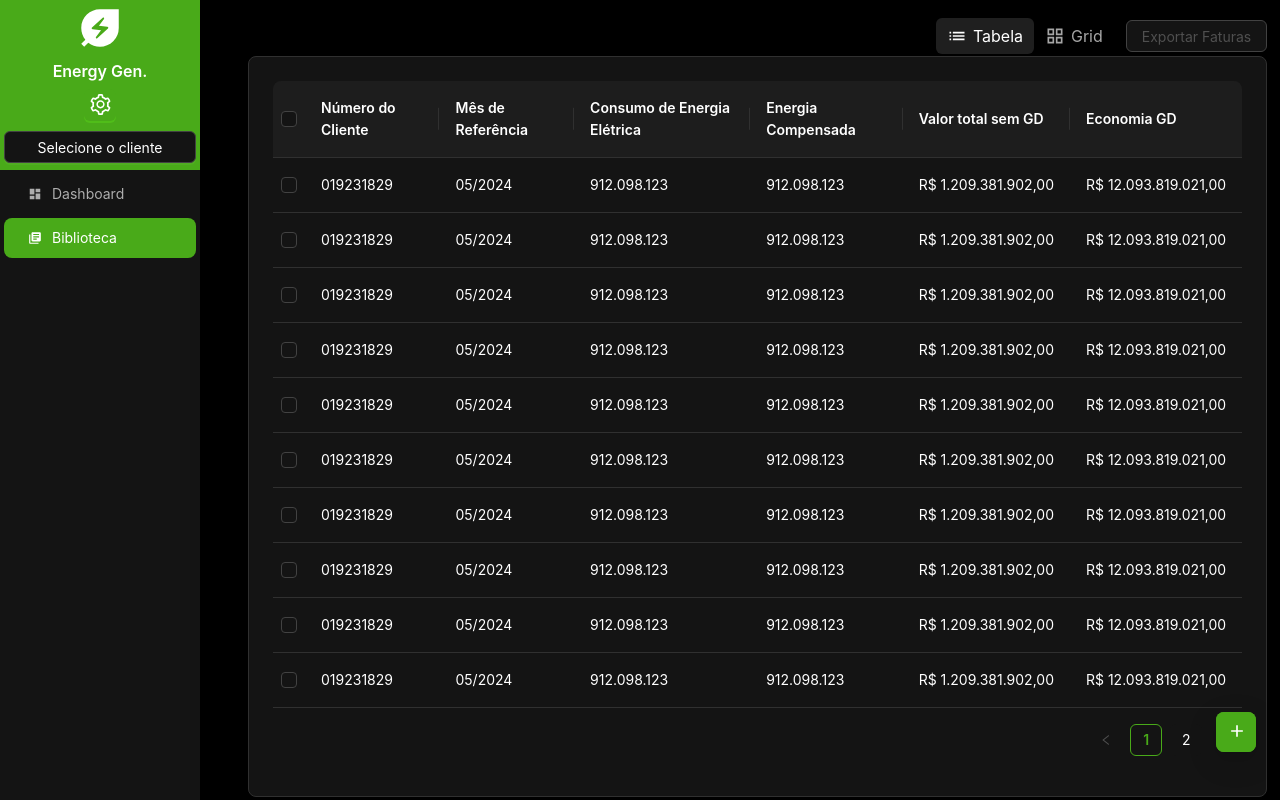
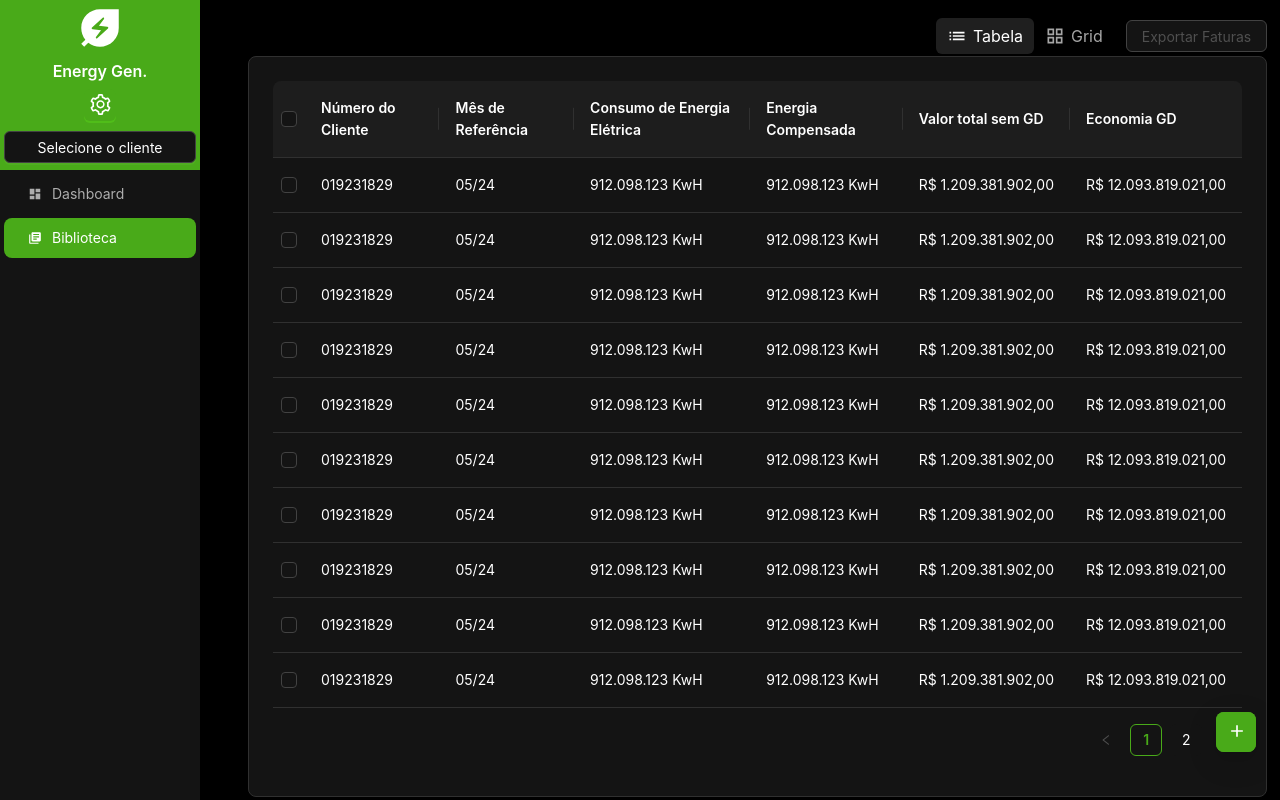
Before and after one commit to nittts/energy-bill-handle-panel, a React (Vite) app in the folder frontend/: page /library in a window 1280 px wide. Built offline with nearby package versions, Linux system fonts and the light colour scheme.

Commit message:
feat: includes adjustments to table column header and responsitivity to the same

```diff
--- a/frontend/src/components/Card/Card.description.tsx
+++ b/frontend/src/components/Card/Card.description.tsx
@@ -15,8 +15,8 @@ function CardDescription(infos: Omit<Bill, 'id'>) {
   const items = [
     { key: "CardDescription_clientNumber", label: "N. cliente", children: clientNumber },
     { key: "CardDescription_referenceMonth", label: "Mês de Referência", children: FormattersUtils.formatDate(referenceMonth) },
-    { key: "CardDescription_energyConsumption", label: "Consumo de Energia Elétrica", children: FormattersUtils.formatNumber(energyConsumption) },
-    { key: "CardDescription_energyReimbursed", label: "Energia Compensada", children: FormattersUtils.formatNumber(energyReimbursed) },
+    { key: "CardDescription_energyConsumption", label: "Consumo de Energia Elétrica", children: FormattersUtils.formatNumber(energyConsumption, 'KwH') },
+    { key: "CardDescription_energyReimbursed", label: "Energia Compensada", children: FormattersUtils.formatNumber(energyReimbursed, 'KwH') },
     { key: "CardDescription_gdTotal", label: "Valor total sem GD", children: FormattersUtils.formatCurrency(gdTotal) },
     { key: "CardDescription_gdEconomy", label: "Economia GD", children: FormattersUtils.formatCurrency(gdEconomy) },
   ];
--- a/frontend/src/components/Tables/Bills/Tables.bills.columns.tsx
+++ b/frontend/src/components/Tables/Bills/Tables.bills.columns.tsx
@@ -1,6 +1,8 @@
 import { Bill } from "@/@types/bill";
 import { FormattersUtils } from "@/utils/formatters";
-import { TableProps } from "antd";
+import { Flex, TableProps, Typography } from "antd";
+
+const { Text } = Typography;
 
 const getColumns = (): TableProps<Bill>["columns"] => {
   return [
@@ -8,36 +10,65 @@ const getColumns = (): TableProps<Bill>["columns"] => {
       title: "Número do Cliente",
       dataIndex: "clientNumber",
       key: "clientNumber",
+      responsive: ["sm"],
     },
     {
       title: "Mês de Referência",
       dataIndex: "referenceMonth",
       key: "referenceMonth",
       render: (referenceMonth) => FormattersUtils.formatDate(referenceMonth),
+      responsive: ["sm"],
     },
     {
       title: "Consumo de Energia Elétrica",
       dataIndex: "energyConsumption",
       key: "energyConsumption",
-      render: (energyConsumption) => FormattersUtils.formatNumber(energyConsumption),
+      render: (energyConsumption) => FormattersUtils.formatNumber(energyConsumption, "KwH"),
+      responsive: ["sm"],
     },
     {
       title: "Energia Compensada",
       dataIndex: "energyReimbursed",
       key: "energyReimbursed",
-      render: (energyReimbursed) => FormattersUtils.formatNumber(energyReimbursed),
+      render: (energyReimbursed) => FormattersUtils.formatNumber(energyReimbursed, "KwH"),
+      responsive: ["sm"],
     },
     {
       title: "Valor total sem GD",
       dataIndex: "gdTotal",
       key: "gdTotal",
       render: (gdTotal) => FormattersUtils.formatCurrency(gdTotal),
+      responsive: ["sm"],
     },
     {
       title: "Economia GD",
       dataIndex: "gdEconomy",
       key: "gdEconomy",
       render: (gdEconomy) => FormattersUtils.formatCurrency(gdEconomy),
+      responsive: ["sm"],
+    },
+    {
+      title: (
+        <Flex vertical gap={2}>
+          <Text>Número do Cliente</Text>
+          <Text>Mês de Referência</Text>
+          <Text>Consumo de Energia Elétrica</Text>
+          <Text>Energia Compensada</Text>
+          <Text>Valor total sem GD</Text>
+          <Text>Economia GD</Text>
+        </Flex>
+      ),
+      render: (_, record) => (
+        <Flex vertical gap={2}>
+          <Text>{`Número do Cliente: ${record.clientNumber}`}</Text>
+          <Text>{`Mês de Referência: ${FormattersUtils.formatDate(record.referenceMonth)}`}</Text>
+          <Text>{`Consumo de Energia Elétrica: ${FormattersUtils.formatNumber(record.energyConsumption, "KwH")}`}</Text>
+          <Text>{`Energia Compensada: ${FormattersUtils.formatNumber(record.energyReimbursed, "KwH")}`}</Text>
+          <Text>{`Valor total sem GD: ${FormattersUtils.formatCurrency(record.gdTotal)}`}</Text>
+          <Text>{`Economia GD: ${FormattersUtils.formatCurrency(record.gdEconomy)}`}</Text>
+        </Flex>
+      ),
+      responsive: ["xs"],
     },
   ];
 };
--- a/frontend/src/pages/Dashboard/Library/elements/TableContainer.element.tsx
+++ b/frontend/src/pages/Dashboard/Library/elements/TableContainer.element.tsx
@@ -23,7 +23,7 @@ function TableContainer({ onSelect, selected }: TableContainerProps) {
 
   return (
     <FadeIn>
-      <Card>
+      <Card style={{ overflow: "auto" }}>
         <BillsTable selected={selected} onSelect={onSelect} data={bills} />
       </Card>
     </FadeIn>
--- a/frontend/src/pages/Dashboard/Management/elements/LastBillsContainer.element.tsx
+++ b/frontend/src/pages/Dashboard/Management/elements/LastBillsContainer.element.tsx
@@ -16,7 +16,7 @@ function LastBillsContainer() {
 
   return (
     <FadeIn>
-      <Card>
+      <Card style={{ overflow: "auto" }}>
         <BillsTable data={bills} />
       </Card>
     </FadeIn>
--- a/frontend/src/utils/formatters.ts
+++ b/frontend/src/utils/formatters.ts
@@ -2,7 +2,7 @@ export class FormattersUtils {
   public static formatDate(date: Date | number) {
     const dateFormatter = new Intl.DateTimeFormat("pt-BR", {
       month: "numeric",
-      year: "numeric",
+      year: "2-digit",
       hour12: false,
     });
 
@@ -18,11 +18,11 @@ export class FormattersUtils {
     return amountFormater.format(currency);
   }
 
-  public static formatNumber(number: number | bigint) {
+  public static formatNumber(number: number | bigint, suffix?: string) {
     const numberFormatter = new Intl.NumberFormat("pt-BR", {
       style: "decimal",
     });
 
-    return numberFormatter.format(number);
+    return `${numberFormatter.format(number)} ${suffix ?? ""}`;
   }
 }
```
